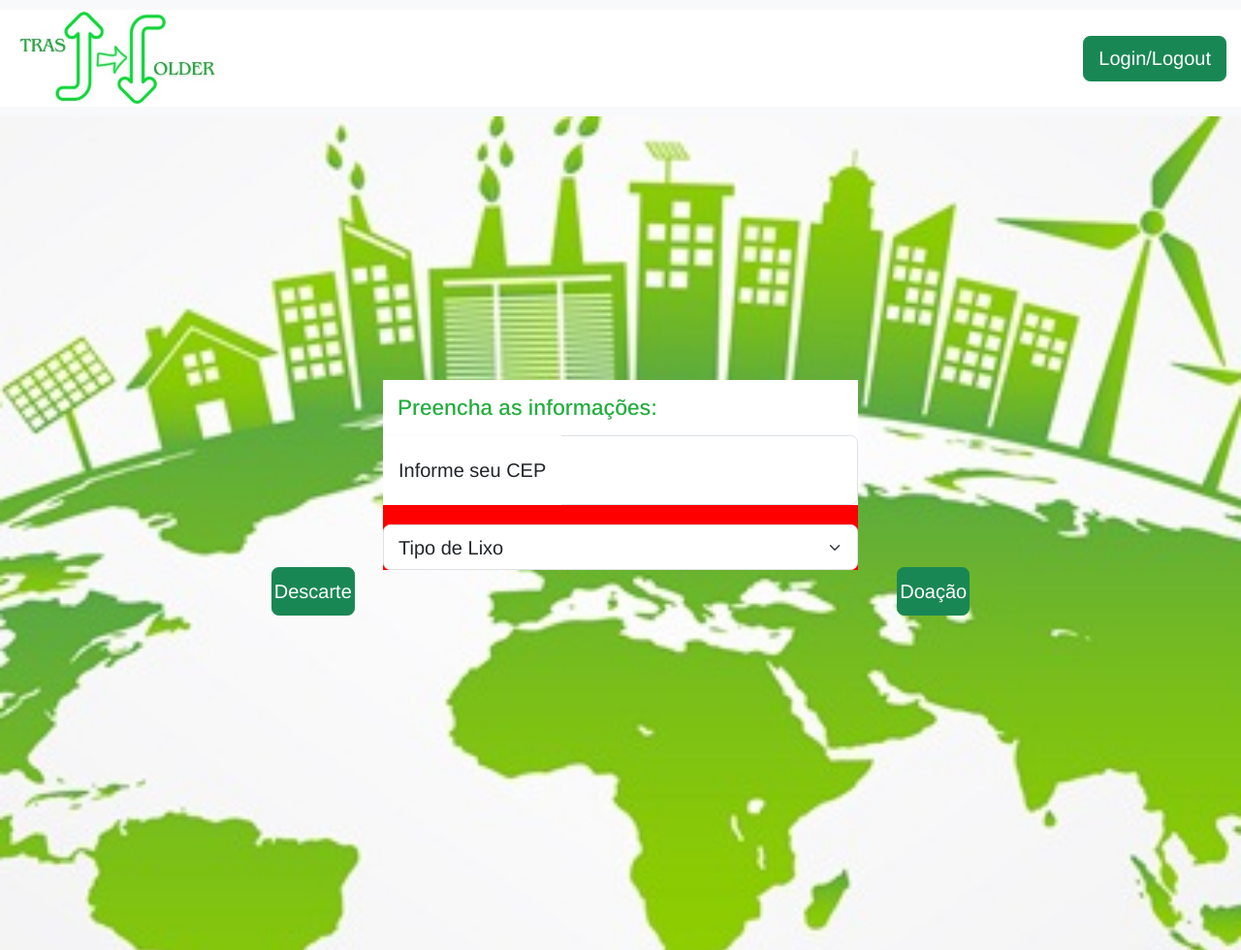
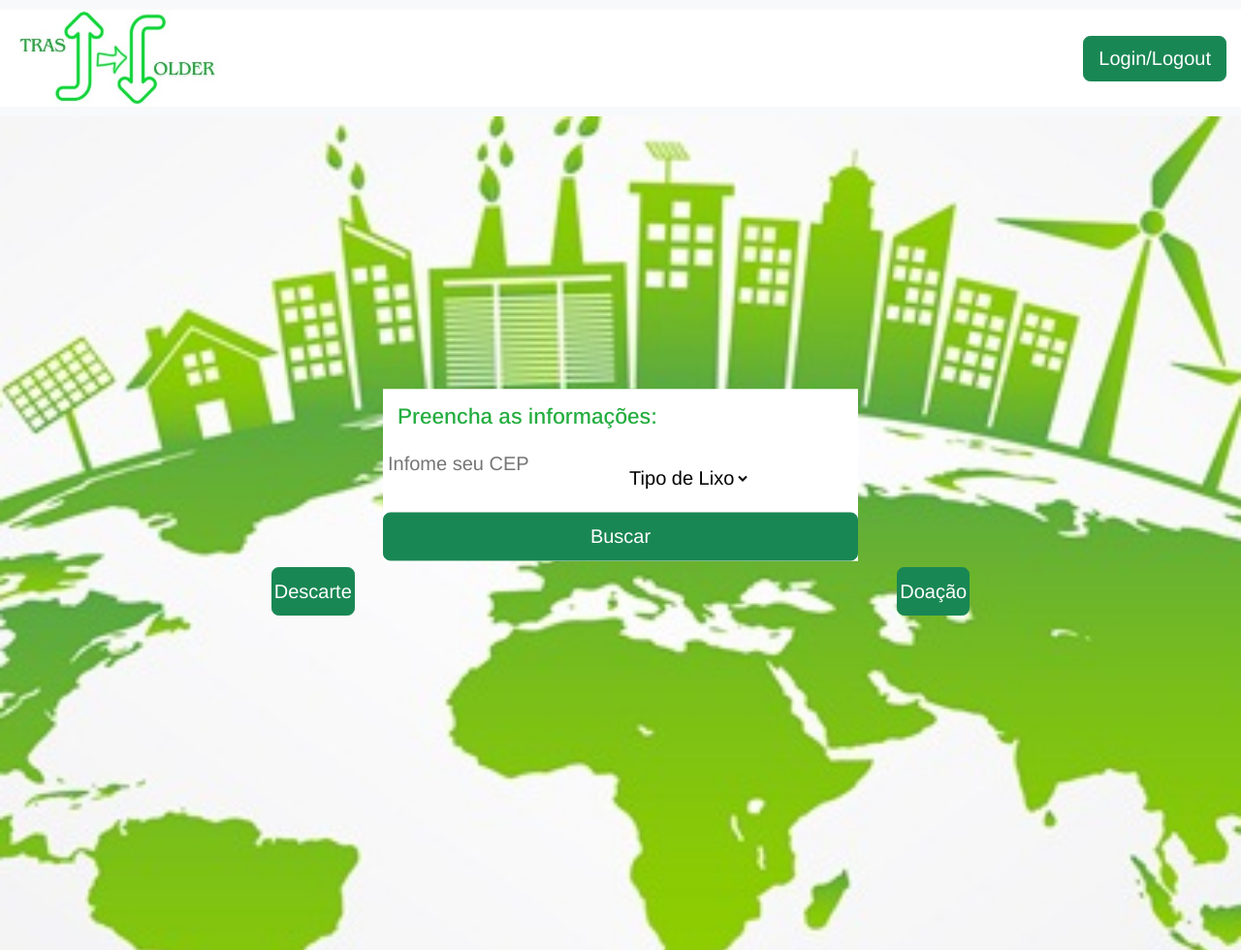
Before and after one commit to GDavij/hackaton-facef-2023, a PHP site: page / in a window 1280 px wide, after a click on "Descarte". Shown: the whole page at 97% size. Run offline with PHP 8.4, Linux system fonts and the light colour scheme.

Commit message:
Atualização 23:00

```diff
--- a/Front-end-pages/main-page/index.php
+++ b/Front-end-pages/main-page/index.php
@@ -63,21 +63,19 @@
 </div>
 
 <div id="modal">
+<h1 id="modal-h1" style="font-size: 2.3vh;">Preencha as informações:</h1>
   <div id="background-modal">
-    <h1 id="modal-h1" style="font-size: 2.3vh;">Preencha as informações:</h1>
-
-
-
-    <div class="form-floating mb-3">
-    <input type="text" class="form-control" placeholder="name@example.com" id="" >
-    <label for="floatingInput">Informe seu CEP</label>
+    <div id="cep-input">
+      <input type="text" placeholder="Infome seu CEP">
+      <label for=""></label>
     </div>
-    <select class="form-select" aria-label="Default select example">
+    <select aria-label="Default select example">
       <option selected>Tipo de Lixo</option>
       <option value="1"></option>
       <option value="2"></option>
       <option value="3"></option>
     </select>
+    <button type="button" class="btn btn-success">Buscar</button>
   </div>
 </div>
 
--- a/Front-end-pages/main-page/style.css
+++ b/Front-end-pages/main-page/style.css
@@ -85,8 +85,10 @@ button{
 }
 
 #background-modal{
-  background-color: red;
   width: 50vh;
+  display: flex;
+  flex-wrap: wrap;
+  flex-direction: row;
 }
 
 #modal-h1{
@@ -94,6 +96,15 @@ button{
   font-size: var(--font-subtittle);
   margin: auto;
   padding: 15px;
+}
+
+#cep-input{
+  width: 49%;
+  margin: 5px;
+}
+
+.form-select{
+  width: 49%;
 }
 
 
```
Also changed, not shown: Front-end-pages/product-page/img/Imagem do WhatsApp de 2023-10-21 à(s) 22.57.24_2fe3e5ac.jpg (added).
